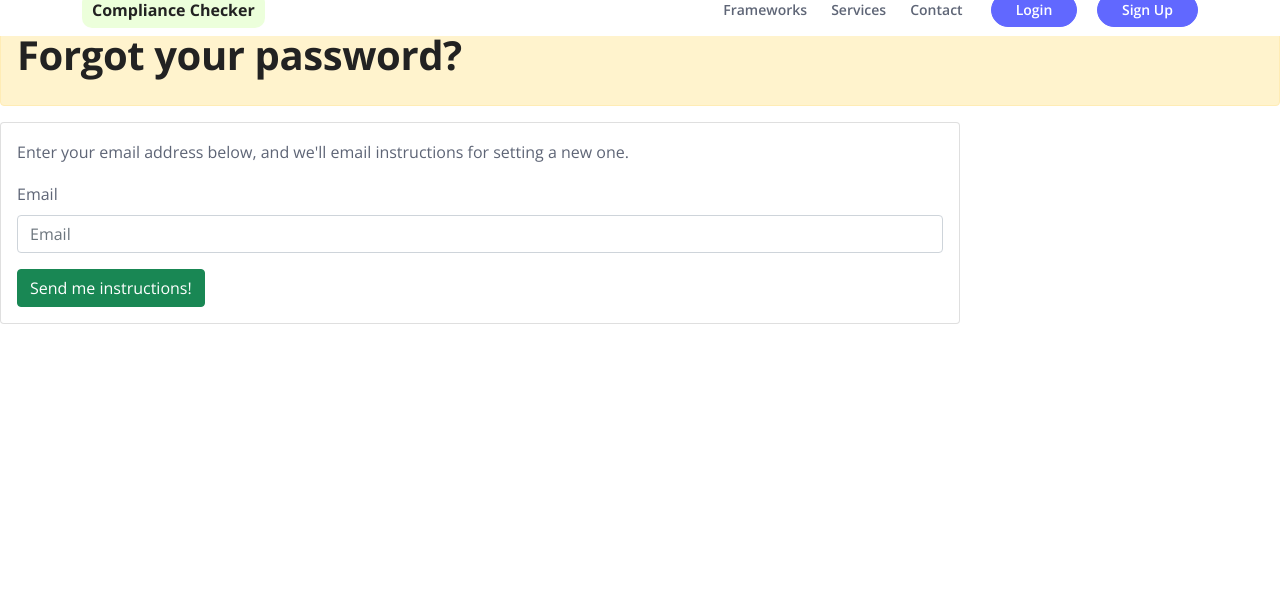
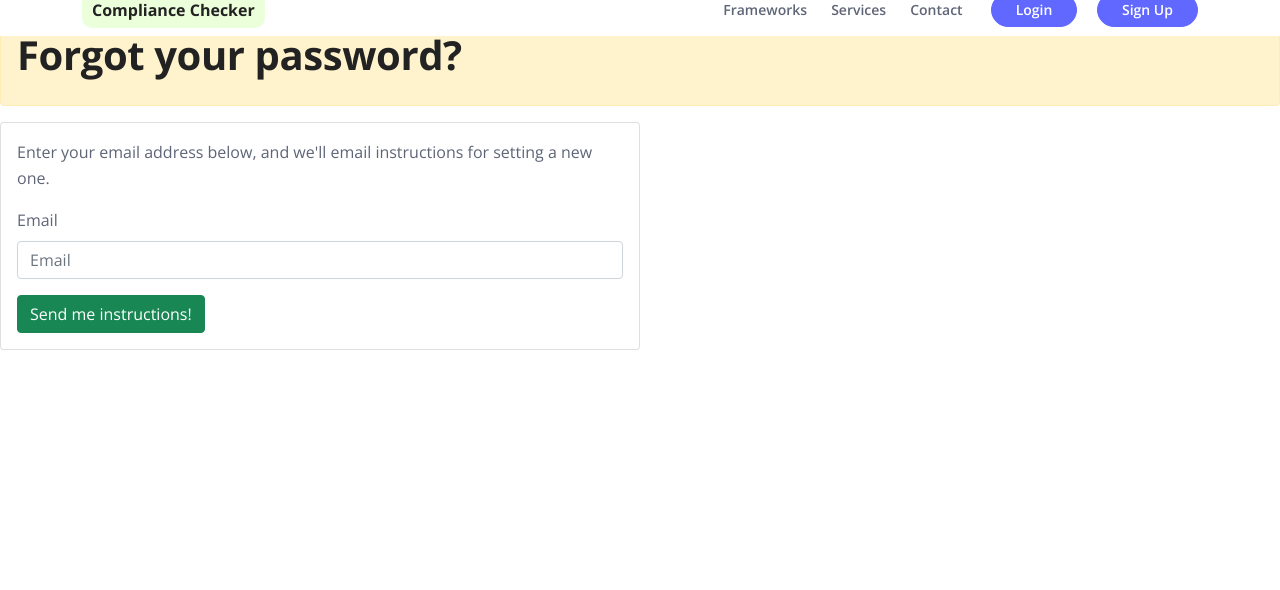
Before and after one commit to jaymoh34/ComplianceChecker, a Django app: page /password_reset/ in a window 1280 px wide. Shown: the part 36-626 px from the top of the page. Run offline with Django 5.2, Linux system fonts and the light colour scheme; parts of the project's set-up code (start-up, migrations or seed data) failed here and were passed over; some libraries are stand-ins or nearby versions.

Commit message:
Update password reset form width

```diff
--- a/templates/registration/password_reset_form.html
+++ b/templates/registration/password_reset_form.html
@@ -10,7 +10,7 @@
 {% endblock header %}
 
 {% block content %}
-<div class="card p-3 w-75">
+<div class="card p-3 w-50">
 	<p>Enter your email address below, and we'll email instructions for setting a new one.</p>
 	<form method="POST">
 		{% bootstrap_form form layout='floating' %}
```
